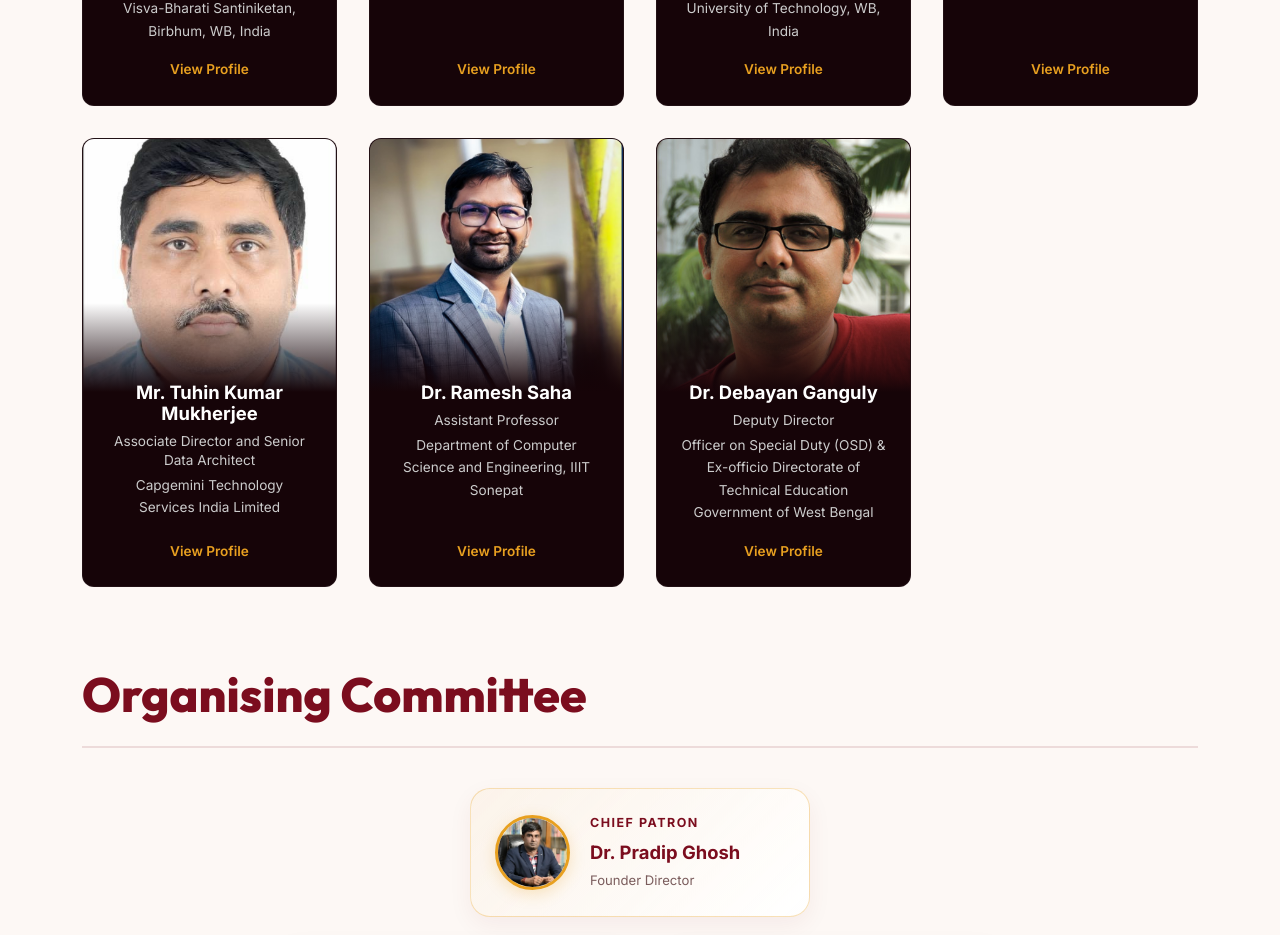
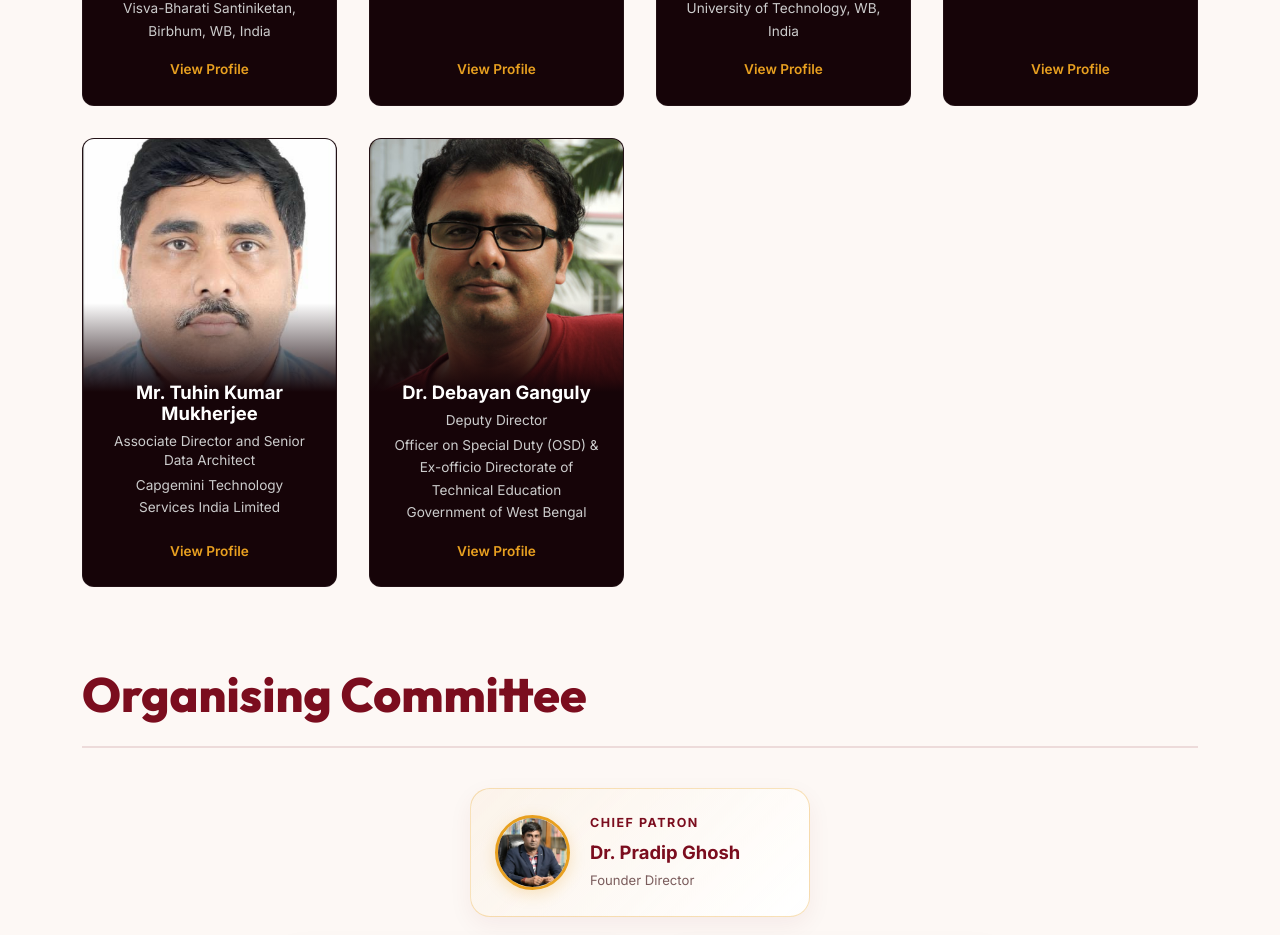
Before and after one commit to cswithbs-tech/AAISSC, a React (Vite) app: page / in a window 1280 px wide. Shown: the part 4460-5395 px from the top of the page. Built offline with nearby package versions, Linux system fonts and the light colour scheme; a web font is replaced by a local one.

Commit message:
feat: add Speakers component to display distinguished speakers and organizing committee

```diff
--- a/src/components/Speakers.jsx
+++ b/src/components/Speakers.jsx
@@ -40,13 +40,6 @@ const speakers = [
     image: '/tuhin-kumar-mukherjee.jpeg',
     link:'https://www.linkedin.com/in/tuhinmukherjee?originalSubdomain=in',
     imgPosition: 'center center'
-  },
-  {
-    name: 'Dr. Ramesh Saha',
-    role: 'Assistant Professor',
-    org: 'Department of Computer Science and Engineering, IIIT Sonepat',
-    image: '/ramesh-saha.png',
-    link:'https://scholar.google.com/citations?user=jQQKGQ0AAAAJ&hl=en'
   },
   {
     name: 'Dr. Debayan Ganguly',
```
